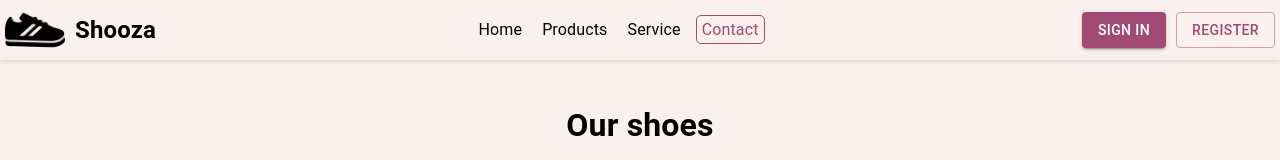
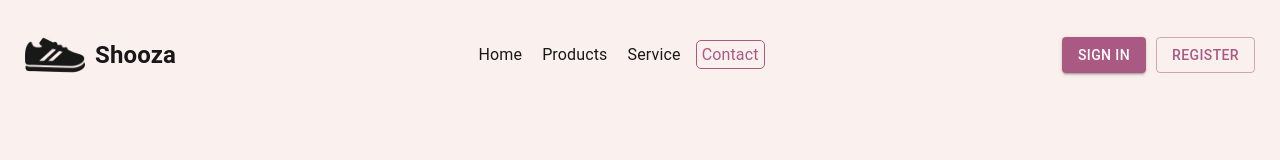
Before and after one commit to trqr/reactintro, a React (Vite) app: page /contact in a window 1280 px wide. Shown: the top 160 px of the page. Built offline with nearby package versions, Linux system fonts and the light colour scheme.

Commit message:
header isScrolled + style ok

```diff
--- a/src/components/Filters.tsx
+++ b/src/components/Filters.tsx
@@ -42,7 +42,11 @@ const Filters = ({handleSearch, handleSelectBrand, handleSelectColor, search, br
                     <MenuItem value={"adidas"}>Adidas</MenuItem>
                     <MenuItem value={"nike"}>Nike</MenuItem>
                     <MenuItem value={"puma"}>Puma</MenuItem>
-                </Select>
+                    <MenuItem value={"converse"}>Converse</MenuItem>
+                    <MenuItem value={"new balance"}>New Balance</MenuItem>
+                    <MenuItem value={"vans"}>Vans</MenuItem>
+                    <MenuItem value={"reebok"}>Reebok</MenuItem>
+          </Select>
             </FormControl>
             <FormControl className="select-color">
                 <InputLabel id="select-color-label">Color</InputLabel>
--- a/src/components/PriceSlider.tsx
+++ b/src/components/PriceSlider.tsx
@@ -12,7 +12,7 @@ const PriceSlider = ({min, max, priceRange, handlePriceFilter} : PriceSliderProp
 
 
     return (
-        <Box sx={{width: 250, padding: 1}}>
+        <Box sx={{width: 300, padding: 1}}>
             <Typography gutterBottom>Prix</Typography>
             <Slider
                 value={priceRange}
--- a/src/components/header/AuthContainer.tsx
+++ b/src/components/header/AuthContainer.tsx
@@ -19,12 +19,12 @@ function AuthContainer(){
     return (
             <>
             { signedIn ?
-                (<div className={"auth-container"} style={{display:"flex", alignContent:"center", alignItems:"center"}}>
+                (<div className={"auth-container"} style={{display:"flex", alignContent:"center", alignItems:"center", margin:"0 20px"}}>
                     <div>Vous êtes logged!</div>
                     <SecondaryButton text={"Log out"} handleClick={logOut} />
                 </div>)
                 :
-                (<div className={"auth-container"}>
+                (<div className={"auth-container" } style={{display:"flex", alignContent:"center", alignItems:"center", margin:"0 20px"}}>
                     <PrimaryButton text={"Sign In"} handleClick={SignIn}></PrimaryButton>
                     <SecondaryButton text={"Register"} handleClick={Register}></SecondaryButton>
                 </div>)
--- a/src/components/header/Header.tsx
+++ b/src/components/header/Header.tsx
@@ -1,13 +1,33 @@
 import Logo from "./Logo.tsx";
 import NavBar from "./NavBar.tsx";
 import AuthContainer from "./AuthContainer.tsx";
+import {useEffect, useState} from "react";
+import '../../styles/Header.css';
 
 function Header(){
+    const [isScrolled, setIsScrolled] = useState<boolean>(false);
+
+
+    useEffect(() => {
+        window.addEventListener("scroll", handleScroll);
+        return () => {
+            window.removeEventListener("scroll", handleScroll);
+        }
+    })
+
+    function handleScroll(){
+        if (window.scrollY > 200) {
+            setIsScrolled(true);
+        } else {
+            setIsScrolled(false);
+        }
+    }
     return (
         <div className="header"
              style={{
-                 display:"flex", flexDirection:"row", height:"60px", alignContent:"center", justifyContent:"space-between", alignItems:'center',
-                 margin:"auto", boxShadow:"0px 0px 6px rgba(0, 0, 0, 0.2)"}}
+                 height: isScrolled ? "70px" : "110px",
+                 boxShadow: isScrolled ? "0px 0px 6px rgba(0, 0, 0, 0.2)" : "none" ,
+                }}
         >
             <Logo></Logo>
             <NavBar></NavBar>
--- a/src/components/header/Logo.tsx
+++ b/src/components/header/Logo.tsx
@@ -3,7 +3,7 @@
 
 function Logo(){
     return(
-        <div style={{display:"flex", flexDirection:"row", justifyContent:"space-between", alignContent:"center"}}>
+        <div style={{display:"flex", flexDirection:"row", justifyContent:"space-between", alignContent:"center", margin:"0 20px"}}>
             <img src="./sport-shoe.png" alt="logo du site" style={{width:"60px", margin: "0 5px"}}/>
             <h2 className="slogan"  style={{margin:"auto 5px", padding:"0"}}>Shooza</h2>
         </div>
--- /dev/null
+++ b/src/styles/Header.css
@@ -0,0 +1,12 @@
+.header {
+    display: flex;
+    justify-content: space-between;
+    align-items: center;
+    margin: auto;
+    position: sticky;
+    top: 0;
+    z-index: 10;
+    background-color: #faf1ee;
+    opacity: 0.9;
+    transition: 0.5s ease-in-out;
+}
```
